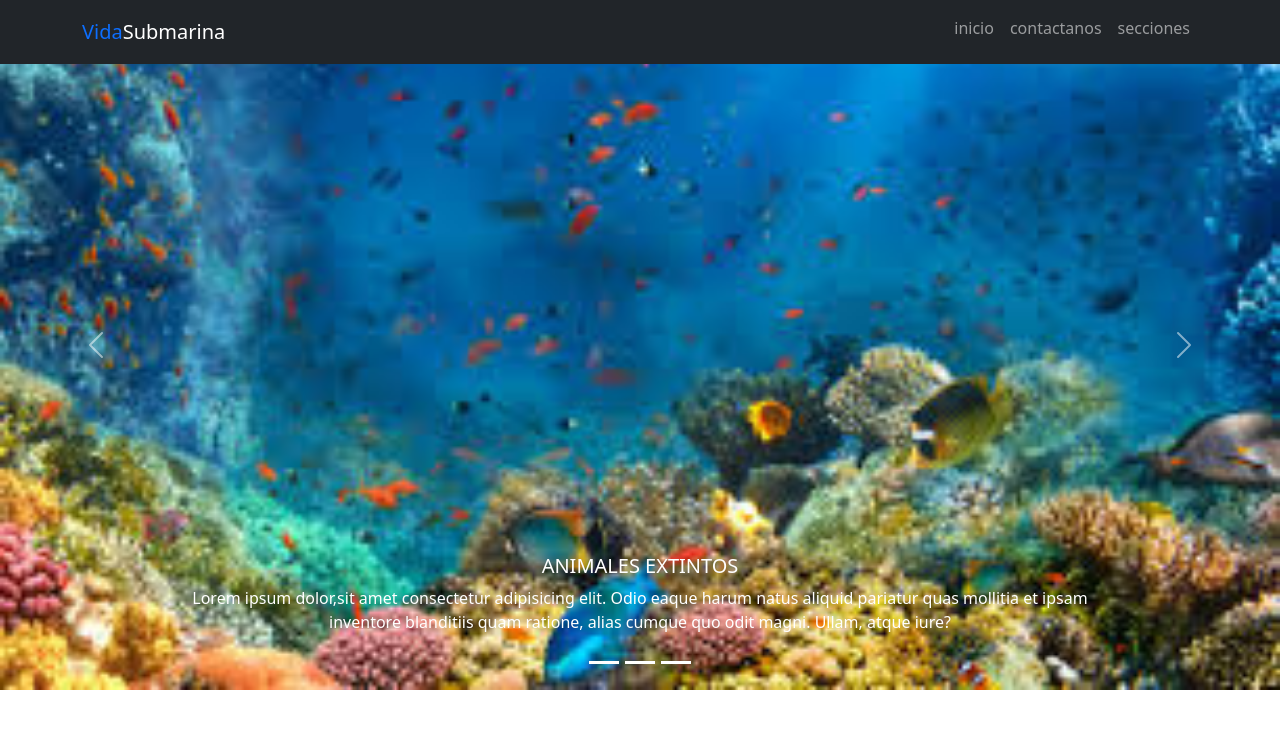
After one commit to sara-34/VidaSubMarina, a PHP site: page /paginasecciones/seccion1.php in a window 1280 px wide. The commit adds this page. Shown: the top 729 px of the page. Run offline with PHP 8.4, Linux system fonts and the light colour scheme; some libraries are stand-ins or nearby versions.

Commit message:
subo cambios de la secciones
en la primera card de las secciones ya conecta con su pagina aunque falta

```diff
--- a/paginaInicio/index.php
+++ b/paginaInicio/index.php
@@ -7,7 +7,7 @@
 <head>
     <meta charset="UTF-8">
     <meta name="viewport" content="width=device-width, initial-scale=1.0">
-    <link rel="stylesheet" href="./inicio.css">
+    <link rel="stylesheet" href="inicio.css">
     <link rel="stylesheet" href="https://cdnjs.cloudflare.com/ajax/libs/font-awesome/5.15.4/css/all.min.css" integrity="sha384-UMpKfLGJx1GLOiwOWOI6b+3Z+5MQfUvRSds4VPSzFzo+N8A/tTw3IgaKsJZ4bRJ/" crossorigin="anonymous">
     <link rel="stylesheet" href="https://cdnjs.cloudflare.com/ajax/libs/font-awesome/5.15.4/css/all.min.css" integrity="sha384-UMpKfLGJx1GLOiwOWOI6b+3Z+5MQfUvRSds4VPSzFzo+N8A/tTw3IgaKsJZ4bRJ/" crossorigin="anonymous">
     <link rel="stylesheet" href="https://fonts.googleapis.com/css2?family=Material+Symbols+Outlined:opsz,wght,FILL,GRAD@20..48,100..700,0..1,-50..200" />
--- /dev/null
+++ b/paginaInicio/paginasecciones/seccion1.php
@@ -0,0 +1,137 @@
+<!DOCTYPE html>
+<html lang="en">
+<head>
+    <meta charset="UTF-8">
+    <meta name="viewport" content="width=device-width, initial-scale=1.0">
+    <title>seccion1</title>
+    <link href="https://cdn.jsdelivr.net/npm/bootstrap@5.3.3/dist/css/bootstrap.min.css" rel="stylesheet" integrity="sha384-QWTKZyjpPEjISv5WaRU9OFeRpok6YctnYmDr5pNlyT2bRjXh0JMhjY6hW+ALEwIH" crossorigin="anonymous">
+    <link rel="stylesheet" href="https://cdn.jsdelivr.net/npm/bootstrap-icons@1.7.2/font/bootstrap-icons.css">
+
+</head>
+<body>
+
+<nav class="navbar navbar-expand-lg navbar-dark bg-dark fixed-top">
+    <div class="container">
+        <a href="#" class="navbar-brand"> <span class="text-primary">Vida</span>Submarina</a>
+        <button class="navbar-toggler" type="button"
+            data-bs-toggle="collapse"
+            data-bs-target="#navbarS"
+            aria-controls="navbarS"
+            aria-expanded="false"
+            aria-label="toggle navigation"
+        >
+        <span class="navbar-toggle-icon"></span>
+        </button>
+        <div class="collapse navbar-collapse" id="navbars">
+            <ul class="navbar-nav ms-auto mb-2 mb.lg-0">
+                <li class="nav-item">
+                    <a href="/VidaSubmarina/paginaInicio/" class="nav-link">inicio</a>
+                </li>
+                <li class="nav-item">
+                    <a href="#" class="nav-link">contactanos</a>
+                </li>
+                <li class="nav-item">
+                    <a href="/VidaSubmarina/paginaInicio/paginasecciones/secciones.php"" class="nav-link">secciones</a>
+                </li>
+            </ul>
+        </div>
+    </div>
+</nav>
+
+
+
+<div id="caruselE" class="carousel slide" data-bs-ride="carousel">
+
+    <div class="carousel-indicators">
+        <button type="button" data-bs-target="#carouselE" data-bs-slide-to="0" class="active" aria-current="true"
+            aria-label="Slide 1"></button>
+
+        <button type="button" data-bs-target="#carouselE" data-bs-slide-to="1" class="active" aria-current="true"
+            aria-label="Slide 2"></button>
+
+         <button type="button" data-bs-target="#carouselE" data-bs-slide-to="2" class="active" aria-current="true"
+            aria-label="Slide 3"></button>
+    </div>
+
+    <div class="carousel-inner">
+
+        <div class="carousel-item active">
+            <img src="../imagenes/img1.jpg" class="d-block w-100" alt="1">
+            <div class="carousel-caption">
+                <h5>ANIMALES EXTINTOS</h5>
+                <p>
+                    Lorem ipsum dolor,sit amet consectetur adipisicing elit. Odio eaque harum
+                    natus aliquid pariatur quas mollitia et ipsam inventore blanditiis quam ratione, alias cumque quo
+                    odit magni. Ullam, atque iure?
+                </p>
+            </div>
+        </div>
+
+
+        <div class="carousel-item ">
+            <img src="../imagenes/img2.jpg" class="d-block w-100" alt="1">
+            <div class="carousel-caption">
+                <h5>eeeeee</h5>
+                <p>
+                    Lorem ipsum dolor,sit amet consectetur adipisicing elit. Odio eaque harum
+                    natus aliquid pariatur quas mollitia et ipsam inventore blanditiis quam ratione, alias cumque quo
+                    odit magni. Ullam, atque iure?
+                </p>
+            </div>
+        </div>
+
+
+
+        <div class="carousel-item ">
+            <img src="../imagenes/img3.jpg" class="d-block w-100" alt="1">
+            <div class="carousel-caption">
+                <h5>aaaaaaaa</h5>
+                <p>
+                    Lorem ipsum dolor,sit amet consectetur adipisicing elit. Odio eaque harum
+                    natus aliquid pariatur quas mollitia et ipsam inventore blanditiis quam ratione, alias cumque quo
+                    odit magni. Ullam, atque iure?
+                </p>
+            </div>
+        </div>
+
+
+    </div>
+
+        <button class="carousel-control-prev" type="button"
+               data-bs-target="#carouselE"
+               data-bs-slide="prev"
+
+        >
+
+               <span class="carousel-control-prev-icon" aria-hidden="true"></span>
+               <span class="visually-hidden">previous</span>
+
+        </button>
+
+        <button class="carousel-control-next" type="button"
+               data-bs-target="#carouselE"
+               data-bs-slide="next"
+
+        >
+
+               <span class="carousel-control-next-icon" aria-hidden="true"></span>
+               <span class="visually-hidden">next</span>
+
+        </button>
+
+</div>
+
+
+
+<section>
+
+</section>
+
+
+
+
+
+
+    <script src="https://cdn.jsdelivr.net/npm/bootstrap@5.3.3/dist/js/bootstrap.bundle.min.js" integrity="sha384-YvpcrYf0tY3lHB60NNkmXc5s9fDVZLESaAA55NDzOxhy9GkcIdslK1eN7N6jIeHz" crossorigin="anonymous"></script>
+</body>
+</html>
```
Also changed, not shown: paginaInicio/inicio.css (+12 -6 lines), paginaInicio/paginasecciones/seccion2.php (added, +11 -0 lines), paginaInicio/paginasecciones/seccion3.php (added, +11 -0 lines), paginaInicio/paginasecciones/seccion4.php (added, +11 -0 lines), paginaInicio/paginasecciones/seccion5.php (added, +11 -0 lines), paginaInicio/paginasecciones/secciones.css (+5 -3 lines), paginaInicio/paginasecciones/secciones.php (+12 -12 lines), paginaInicio/imagenes/burbujas.jpg (renamed from imagenes/burbujas.jpg), paginaInicio/imagenes/card1.jpg (renamed from imagenes/card1.jpg), paginaInicio/imagenes/card2.jpg (renamed from imagenes/card2.jpg), paginaInicio/imagenes/card3.jpg (renamed from imagenes/card3.jpg), paginaInicio/imagenes/card5.jpg (renamed from paginaInicio/paginasecciones/card4.jpg), paginaInicio/imagenes/cardh.jpg (renamed from imagenes/cardh.jpg), paginaInicio/imagenes/img1.jpg (added), 3 more files.
